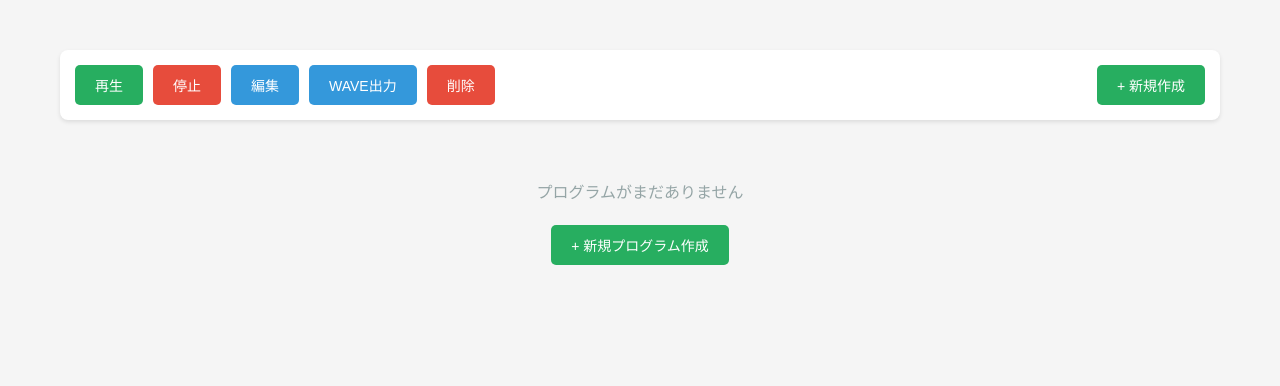
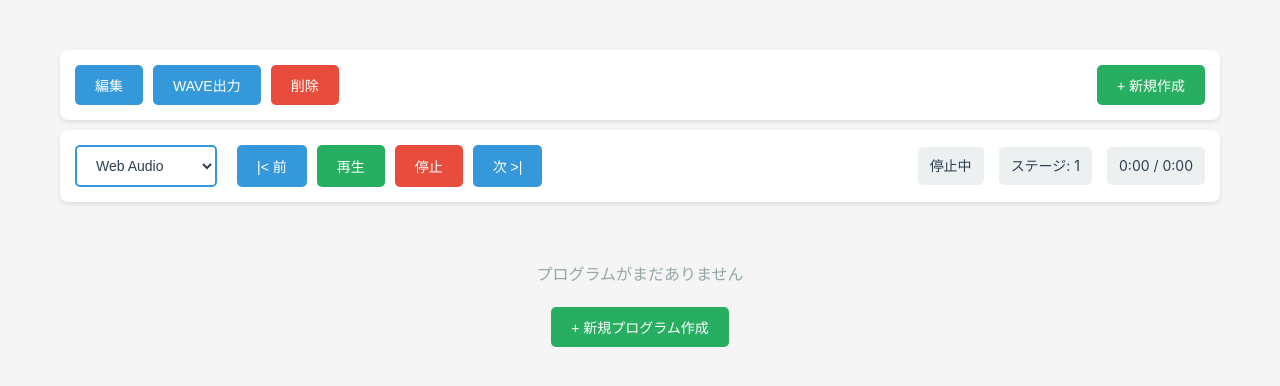
Before and after one commit to totochi-2022/sonic_generator, a FastAPI app: page / in a window 1280 px wide. Shown: the part 125-511 px from the top of the page. Run offline with FastAPI, Linux system fonts and the light colour scheme; some libraries are stand-ins or nearby versions.

Commit message:
再生コントロールUIを改善: ステージ移動、ステータス表示、バックエンド選択
- 2段構成ツールバー: 操作ボタン(1段目)と再生コントロール(2段目)
- ステージ移動ボタン(前/次)を追加
- リアルタイムステータス表示(再生中/停止中、ステージ番号、経過時間)
- オーディオバックエンド選択をトップ画面に移動(Web Audio/paplay/sounddevice)
- htmx依存を削除してオフライン動作に対応
- 一時停止機能を削除してシンプル化

🤖 Generated with [Claude Code](https://claude.com/claude-code)

Co-Authored-By: Claude <noreply@anthropic.com>

```diff
--- a/app.py
+++ b/app.py
@@ -45,6 +45,8 @@ playback_status = PlaybackStatus()
 current_playback_process = None
 playback_lock = threading.Lock()
 is_playing = False
+current_program_id = None
+skip_to_stage = None
 
 # スレッドプール
 executor = ThreadPoolExecutor(max_workers=1)
@@ -126,7 +128,7 @@ def generate_audio_for_stage(stage: Stage, generator: AudioGenerator) -> np.ndar
 
 def stop_current_playback():
     """現在の再生を停止"""
-    global current_playback_process, is_playing
+    global current_playback_process, is_playing, playback_status, current_program_id
 
     backend = get_audio_backend()
 
@@ -152,6 +154,34 @@ def stop_current_playback():
                 except:
                     pass
         is_playing = False
+        current_program_id = None
+        playback_status.is_playing = False
+
+
+def stop_current_playback_audio():
+    """現在再生中の音声のみ停止（再生ループは継続）"""
+    global current_playback_process
+
+    backend = get_audio_backend()
+
+    with playback_lock:
+        if backend == "paplay":
+            if current_playback_process and current_playback_process.poll() is None:
+                try:
+                    current_playback_process.terminate()
+                    current_playback_process.wait(timeout=1)
+                except:
+                    try:
+                        current_playback_process.kill()
+                    except:
+                        pass
+                current_playback_process = None
+        elif backend == "sounddevice":
+            try:
+                import sounddevice as sd
+                sd.stop()
+            except:
+                pass
 
 
 def play_audio_realtime(audio_data: np.ndarray, sample_rate: int):
@@ -380,24 +410,80 @@ async def update_track(program_id: str, stage_idx: int, track_idx: int, track: T
 # ===== 再生 API =====
 
 def _play_program_task(program_id: str):
-    """プログラム再生タスク（バックグラウンド実行用）"""
+    """プログラム再生タスク（ステージごとに再生、スキップ対応）"""
+    global playback_status, is_playing, current_program_id, skip_to_stage
+    import time as time_module
+
     program = programs_db[program_id]
     generator = AudioGenerator(sample_rate=program.sample_rate)
+    current_program_id = program_id
 
-    # 全ステージの音声を生成して連結（切れ目なく再生）
-    all_audio = []
+    # 総時間を計算
+    total_time = sum(stage.duration for stage in program.stages)
+    playback_status.total_time = total_time
+    playback_status.is_playing = True
+    is_playing = True
+
+    # 事前に全ステージの音声を生成
+    stage_audios = []
     for stage in program.stages:
         stage_audio = generate_audio_for_stage(stage, generator)
-        all_audio.append(stage_audio)
+        stage_audios.append(stage_audio)
 
-    # 連結
-    if all_audio:
-        combined_audio = np.concatenate(all_audio)
-    else:
-        combined_audio = np.zeros(generator.sample_rate, dtype=np.float32)
+    stage_idx = 0
+    elapsed_before_current = 0.0
 
-    # 一度に再生
-    play_audio_realtime(combined_audio, generator.sample_rate)
+    while stage_idx < len(program.stages) and is_playing:
+        # スキップ要求チェック
+        if skip_to_stage is not None:
+            stage_idx = skip_to_stage
+            skip_to_stage = None
+            elapsed_before_current = sum(program.stages[i].duration for i in range(stage_idx))
+            stop_current_playback_audio()
+            continue
+
+        if not is_playing:
+            break
+
+        stage = program.stages[stage_idx]
+        playback_status.current_stage = stage_idx
+
+        # ステージの音声を再生
+        stage_audio = stage_audios[stage_idx]
+
+        # 再生時間追跡用スレッド
+        stage_start_time = time_module.time()
+        stage_duration = stage.duration
+        current_elapsed_before = elapsed_before_current
+
+        def update_stage_elapsed():
+            while is_playing:
+                if skip_to_stage is not None:
+                    break
+                elapsed_in_stage = time_module.time() - stage_start_time
+                if elapsed_in_stage >= stage_duration:
+                    break
+                playback_status.elapsed_time = current_elapsed_before + min(elapsed_in_stage, stage_duration)
+                time_module.sleep(0.1)
+
+        tracker = threading.Thread(target=update_stage_elapsed, daemon=True)
+        tracker.start()
+
+        # ステージ再生
+        play_audio_realtime(stage_audio, generator.sample_rate)
+
+        # スキップされた場合はcontinue
+        if skip_to_stage is not None:
+            continue
+
+        # 次のステージへ
+        elapsed_before_current += stage.duration
+        stage_idx += 1
+
+    # 再生完了
+    playback_status.is_playing = False
+    is_playing = False
+    current_program_id = None
 
 
 @app.post("/api/play/{program_id}")
@@ -425,6 +511,7 @@ async def play_program(program_id: str, backend: str = None):
 @app.get("/api/status")
 async def get_status() -> PlaybackStatus:
     """再生ステータス取得"""
+    playback_status.is_playing = is_playing
     return playback_status
 
 
@@ -433,6 +520,44 @@ async def stop_playback():
     """再生停止"""
     stop_current_playback()
     return {"message": "Playback stopped"}
+
+
+@app.post("/api/prev")
+async def prev_stage():
+    """前のステージへ移動"""
+    global skip_to_stage
+
+    if not is_playing or current_program_id is None:
+        return {"message": "Not playing", "current_stage": 0}
+
+    program = programs_db.get(current_program_id)
+    if not program:
+        return {"message": "Program not found", "current_stage": 0}
+
+    new_stage = max(0, playback_status.current_stage - 1)
+    skip_to_stage = new_stage
+    stop_current_playback_audio()
+
+    return {"message": "Skipping to previous stage", "current_stage": new_stage}
+
+
+@app.post("/api/next")
+async def next_stage():
+    """次のステージへ移動"""
+    global skip_to_stage
+
+    if not is_playing or current_program_id is None:
+        return {"message": "Not playing", "current_stage": 0}
+
+    program = programs_db.get(current_program_id)
+    if not program:
+        return {"message": "Program not found", "current_stage": 0}
+
+    new_stage = min(len(program.stages) - 1, playback_status.current_stage + 1)
+    skip_to_stage = new_stage
+    stop_current_playback_audio()
+
+    return {"message": "Skipping to next stage", "current_stage": new_stage}
 
 
 def _play_stage_task(program_id: str, stage_idx: int):
--- a/static/style.css
+++ b/static/style.css
@@ -92,6 +92,29 @@ header h1 {
 .toolbar-spacer {
     flex: 1;
     min-width: 20px;
+}
+
+.playback-info {
+    display: flex;
+    gap: 15px;
+    align-items: center;
+}
+
+.playback-info span {
+    padding: 8px 12px;
+    background: #ecf0f1;
+    border-radius: 5px;
+    font-size: 14px;
+    color: #2c3e50;
+}
+
+#playback-status.playing {
+    background: #27ae60;
+    color: white;
+}
+
+.mb-10 {
+    margin-bottom: 10px;
 }
 
 /* プログラムリスト */
--- a/templates/index.html
+++ b/templates/index.html
@@ -5,7 +5,6 @@
     <meta name="viewport" content="width=device-width, initial-scale=1.0">
     <title>音波洗浄システム</title>
     <link rel="stylesheet" href="/static/style.css">
-    <script src="https://unpkg.com/htmx.org@1.9.10"></script>
 </head>
 <body>
     <header>
@@ -15,14 +14,8 @@
     </header>
 
     <div class="container">
-        <!-- 操作ボタン -->
-        <div class="toolbar mb-20">
-            <button class="btn btn-success" onclick="playSelected()">
-                再生
-            </button>
-            <button class="btn btn-danger" onclick="stopPlayback()">
-                停止
-            </button>
+        <!-- 操作ボタン 1段目 -->
+        <div class="toolbar mb-10">
             <button class="btn" onclick="editSelected()">
                 編集
             </button>
@@ -36,6 +29,33 @@
             <button class="btn btn-success" onclick="createNewProgram()">
                 + 新規作成
             </button>
+        </div>
+
+        <!-- 再生コントロール 2段目 -->
+        <div class="toolbar mb-20">
+            <select id="audio-backend" class="backend-select">
+                <option value="webaudio">Web Audio</option>
+                <option value="paplay">paplay (Linux)</option>
+                <option value="sounddevice">sounddevice</option>
+            </select>
+            <button class="btn" onclick="prevStage()">
+                |&lt; 前
+            </button>
+            <button class="btn btn-success" onclick="playSelected()">
+                再生
+            </button>
+            <button class="btn btn-danger" onclick="stopPlayback()">
+                停止
+            </button>
+            <button class="btn" onclick="nextStage()">
+                次 &gt;|
+            </button>
+            <span class="toolbar-spacer"></span>
+            <span class="playback-info">
+                <span id="playback-status">停止中</span>
+                <span id="playback-stage">ステージ: -</span>
+                <span id="playback-time">0:00 / 0:00</span>
+            </span>
         </div>
 
         <div id="programs-container">
@@ -64,10 +84,6 @@
                     </button>
                 </div>
             {% endif %}
-        </div>
-
-        <div id="loading" class="htmx-indicator" style="text-align: center; padding: 20px;">
-            <p>処理中...</p>
         </div>
     </div>
 
@@ -128,14 +144,53 @@
 
         function playSelected() {
             const program = getSelectedProgram();
-            if (program) {
-                fetch(`/api/play/${program.id}`, {
+            if (!program) return;
+
+            const backend = document.getElementById('audio-backend').value;
+
+            if (backend === 'webaudio') {
+                // Web Audio APIで再生
+                playWithWebAudio(program.id);
+            } else {
+                // サーバーサイドで再生
+                fetch(`/api/play/${program.id}?backend=${backend}`, {
                     method: 'POST'
                 })
                 .catch(error => {
                     alert('再生エラー: ' + error);
                 });
             }
+        }
+
+        function playWithWebAudio(programId) {
+            // 波形データを取得してWeb Audioで再生
+            fetch(`/api/waveform/data/program/${programId}`)
+                .then(response => response.json())
+                .then(data => {
+                    if (!audioContext) {
+                        audioContext = new (window.AudioContext || window.webkitAudioContext)();
+                    }
+
+                    stopWebAudio();
+
+                    const audioBuffer = audioContext.createBuffer(1, data.waveform.length, data.sample_rate);
+                    const channelData = audioBuffer.getChannelData(0);
+                    for (let i = 0; i < data.waveform.length; i++) {
+                        channelData[i] = data.waveform[i];
+                    }
+
+                    currentSource = audioContext.createBufferSource();
+                    currentGainNode = audioContext.createGain();
+
+                    currentSource.buffer = audioBuffer;
+                    currentSource.connect(currentGainNode);
+                    currentGainNode.connect(audioContext.destination);
+
+                    currentSource.start(0);
+                })
+                .catch(error => {
+                    alert('Web Audio再生エラー: ' + error);
+                });
         }
 
         function exportSelected() {
@@ -201,6 +256,7 @@
 
         function stopPlayback() {
             stopWebAudio();
+            updateStatus('停止中');
             fetch('/api/stop', {
                 method: 'POST'
             })
@@ -208,6 +264,62 @@
                 alert('停止エラー: ' + error);
             });
         }
+
+        function prevStage() {
+            fetch('/api/prev', {
+                method: 'POST'
+            })
+            .catch(error => {
+                alert('ステージ移動エラー: ' + error);
+            });
+        }
+
+        function nextStage() {
+            fetch('/api/next', {
+                method: 'POST'
+            })
+            .catch(error => {
+                alert('ステージ移動エラー: ' + error);
+            });
+        }
+
+        function updateStatus(text) {
+            const status = document.getElementById('playback-status');
+            if (status) status.textContent = text;
+        }
+
+        function formatTime(seconds) {
+            const mins = Math.floor(seconds / 60);
+            const secs = Math.floor(seconds % 60);
+            return `${mins}:${secs.toString().padStart(2, '0')}`;
+        }
+
+        function pollStatus() {
+            fetch('/api/status')
+                .then(response => response.json())
+                .then(data => {
+                    const statusEl = document.getElementById('playback-status');
+                    const stageEl = document.getElementById('playback-stage');
+                    const timeEl = document.getElementById('playback-time');
+
+                    statusEl.classList.remove('playing');
+
+                    if (data.is_playing) {
+                        statusEl.textContent = '再生中';
+                        statusEl.classList.add('playing');
+                    } else {
+                        statusEl.textContent = '停止中';
+                    }
+
+                    stageEl.textContent = `ステージ: ${data.current_stage + 1}`;
+                    timeEl.textContent = `${formatTime(data.elapsed_time)} / ${formatTime(data.total_time)}`;
+                })
+                .catch(() => {});
+        }
+
+        // 1秒ごとにステータスを更新
+        setInterval(pollStatus, 1000);
+        pollStatus();
     </script>
 </body>
 </html>
--- a/templates/program.html
+++ b/templates/program.html
@@ -5,7 +5,6 @@
     <meta name="viewport" content="width=device-width, initial-scale=1.0">
     <title>{{ program.name }} - 音波洗浄システム</title>
     <link rel="stylesheet" href="/static/style.css">
-    <script src="https://unpkg.com/htmx.org@1.9.10"></script>
 </head>
 <body>
     <header>
```
